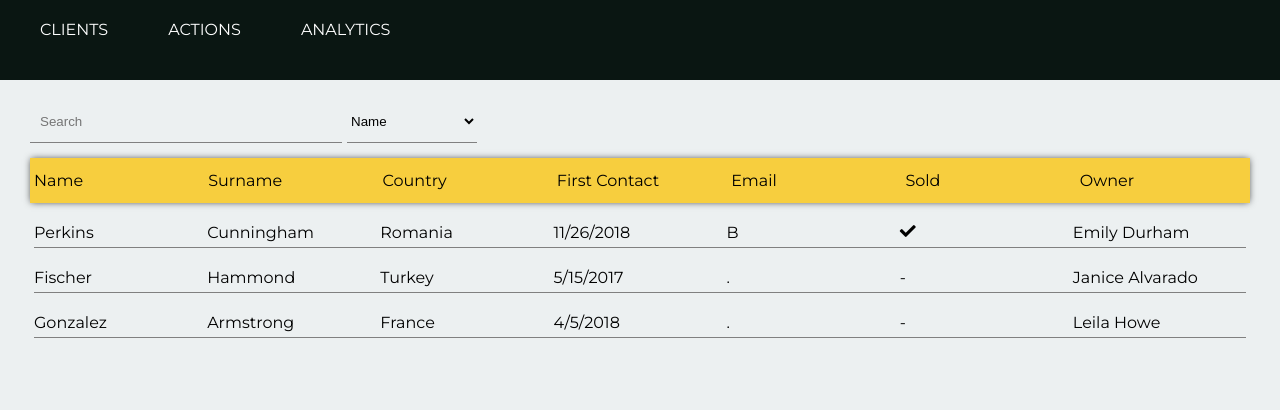
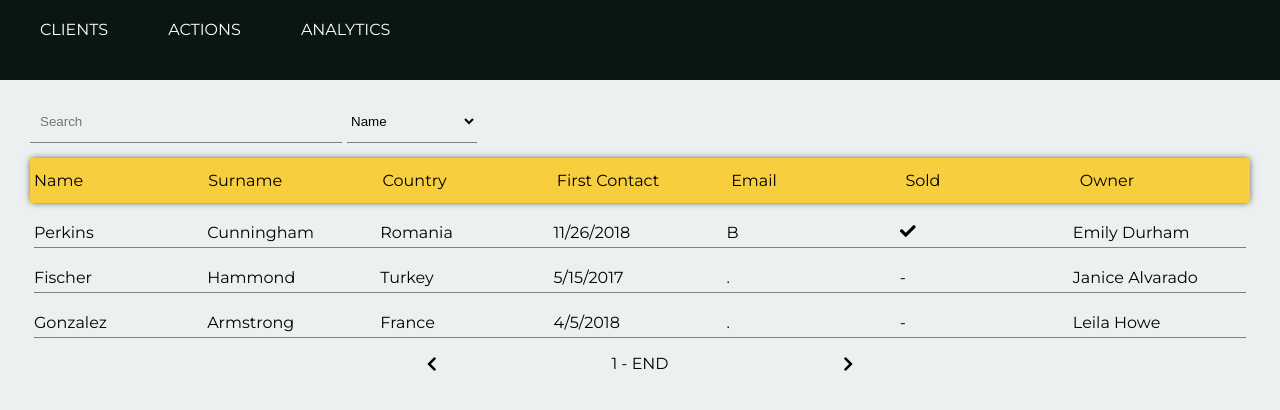
Before and after one commit to whale-watching/CRM_dashboard, a React (Create React App) app: page /clients in a window 1280 px wide. Shown: the top 410 px of the page. Built offline with nearby package versions, Linux system fonts and the light colour scheme.

Commit message:
fixed pages

```diff
--- a/src/components/client-comps/Clients.js
+++ b/src/components/client-comps/Clients.js
@@ -32,7 +32,6 @@ const Clients = () => {
     const currentClients = () => clients.slice((pageNum * 20) - 20, pageNum * 20)
 
     const filterClients = () => {
-
         if (filters.selectedFilter !== "sold") {
             return currentClients()
                 .filter(c => c[filters.selectedFilter].toLowerCase()
@@ -42,37 +41,33 @@ const Clients = () => {
         }
     }
 
-    const pageUp = () => {
-        if (this.state.pageNum * 20 > this.state.clients.length) { return }
-
-        const pageNum = this.state.pageNum + 1
-        this.setState({ pageNum })
+    const isInBounds = (direction) => {
+        if (direction === 'next') {
+            return pageNum * 20 <= clients.length
+        } else {
+            return pageNum !== 1
+        }
     }
 
-    const pageDown = () => {
-        if (this.state.pageNum === 1) { return }
-
-        const pageNum = this.state.pageNum - 1
-        this.setState({ pageNum })
+    const changePage = (direction) => () => {
+        if (isInBounds(direction)) {
+            const updatedPageNumber = direction === 'next' ? pageNum + 1 : pageNum - 1
+            setPageNum(updatedPageNumber)
+        }
     }
 
     const showCurrentClientNum = () => {
 
-        const topNum = this.state.pageNum * 20
+        const topNum = pageNum * 20
         const lowNum = topNum - 19
 
         return (
             <div id="paging">
-                <i className="fas fa-chevron-left" onClick={this.pageDown}></i>
-                <p>{lowNum} - {this.state.pageNum * 20 > this.state.clients.length && this.state.clients.length ? 'END' : topNum}</p>
-                <i className="fas fa-chevron-right" onClick={this.pageUp}></i>
+                <i className="fas fa-chevron-left" onClick={changePage('next')}></i>
+                <p>{lowNum} - {pageNum * 20 > clients.length && clients.length ? 'END' : topNum}</p>
+                <i className="fas fa-chevron-right" onClick={changePage('previous')}></i>
             </div>
         )
-    }
-
-    const popModal = (name, surname, country, id) => {
-        const modalClient = { name, surname, country, id }
-        this.setState({ showModal: true, modalClient })
     }
 
     const updateClient = async () => {
@@ -96,7 +91,7 @@ const Clients = () => {
             <div id="table">
                 <TableHeader />
                 {filterClients().map(c => <ClientRow client={c} key={c._id} />)}
-                {/* {showCurrentClientNum()} */}
+                {showCurrentClientNum()}
             </div>
             {clientId && <Modal clientId={clientId} />}
         </div>
```
